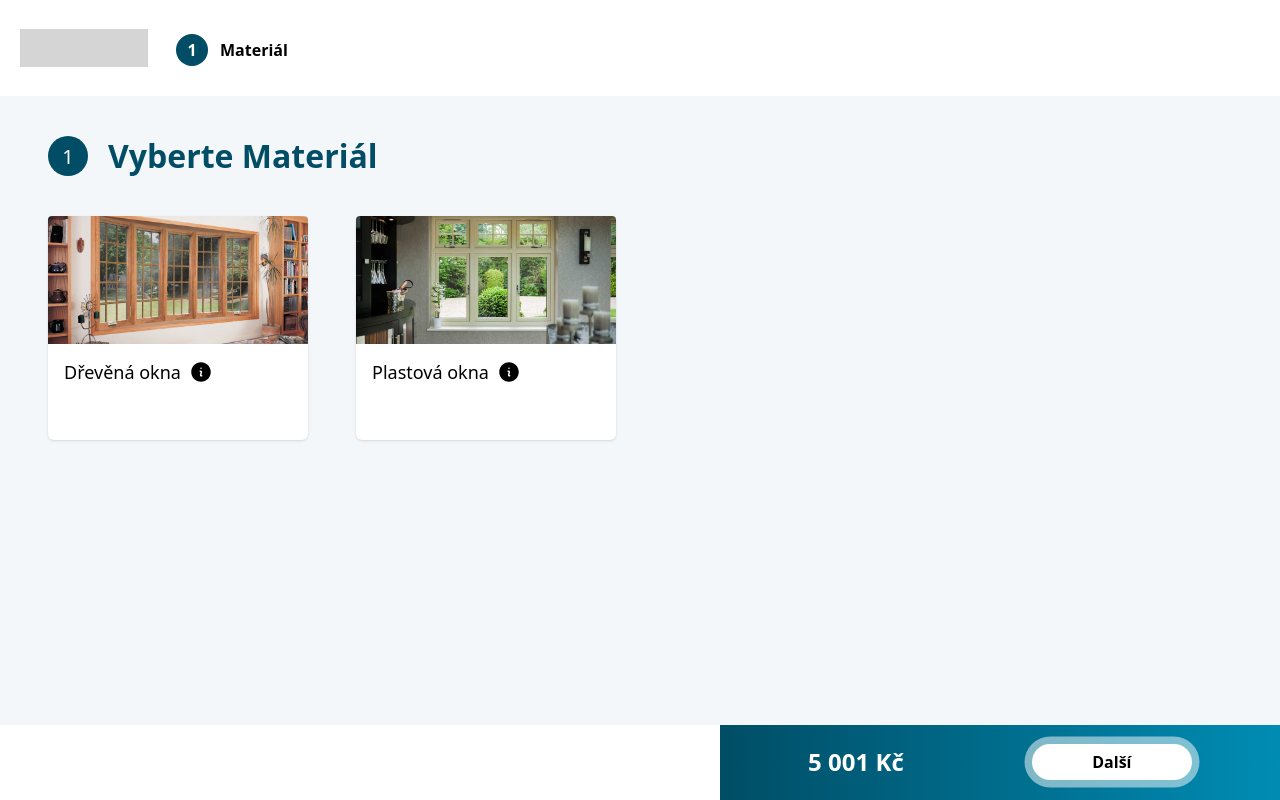
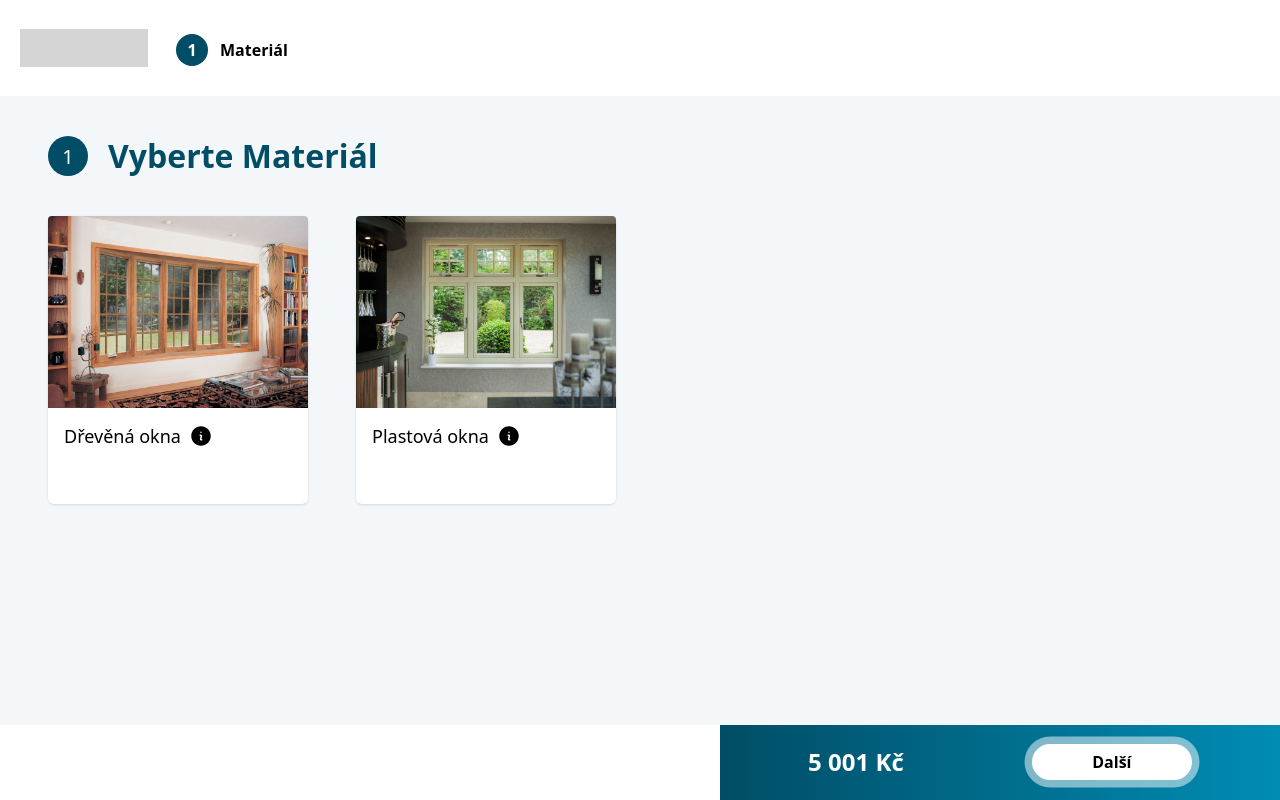
Before and after one commit to uelel/window-calculator, a React (Create React App) app: page / in a window 1280 px wide. Built offline with nearby package versions, Linux system fonts and the light colour scheme.

Commit message:
card styling

```diff
--- a/src/components/Card/Card.jsx
+++ b/src/components/Card/Card.jsx
@@ -9,7 +9,7 @@ class Card extends React.Component {
 
   renderImage() {
     return (
-      <div className="h-32 bg-center bg-no-repeat bg-cover rounded-t" style={{backgroundImage: `url(images/${this.props.image})`}}></div>
+      <div className="h-32 lg:h-48 bg-center bg-no-repeat bg-cover rounded-t" style={{backgroundImage: `url(images/${this.props.image})`}}></div>
     );
   }
 
@@ -25,7 +25,7 @@ class Card extends React.Component {
 
   render() {
     return (
-      <div tabIndex="0" data-test="card-image" className="min-w-36 min-h-56 outline-none rounded-md bg-white border-gray border-1 shadow cursor-pointer hover:shadow-xl focus:ring focus:ring-dark focus:shadow-xl transition duration-200">
+      <div tabIndex="0" data-test="card-image" className="min-w-36 min-h-56 lg:min-h-72 outline-none rounded-md bg-white border-gray border-1 shadow cursor-pointer hover:shadow-xl focus:ring focus:ring-dark focus:shadow-xl transition duration-200">
         {this.renderImage()}
         <div className="flex flex-row flex-nowrap items-center border-1 border-transparent px-4 pb-4 pt-4">
           <div className="text-lg leading-none">{this.props.label}</div>
```
